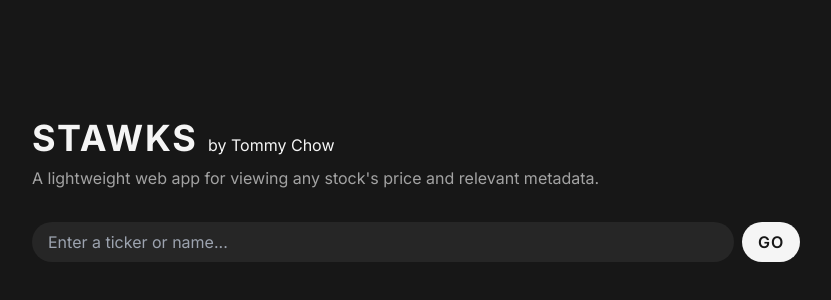
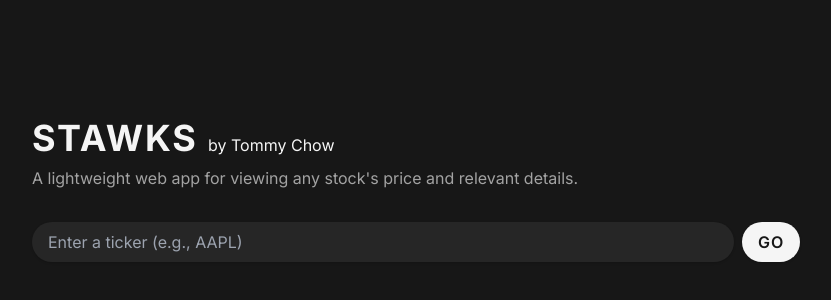
Before and after one commit to tommyxchow/stawks, a Next.js app: page / in a window 1280 px wide. Shown: the part 210-510 px from the top of the page, without its empty margins (224-1055 px from the left). Built offline with nearby package versions, Linux system fonts and the light colour scheme.

Commit message:
Add home button & tweak styles

```diff
--- a/components/Button.tsx
+++ b/components/Button.tsx
@@ -3,7 +3,7 @@ import React from 'react';
 export default function Button({ children, onClick }: ButtonProps) {
   return (
     <button
-      className='bg-neutral-100 text-neutral-900 px-4 py-2 rounded-full font-semibold uppercase tracking-wider'
+      className='bg-neutral-100 text-neutral-900 px-4 py-2 rounded-full font-semibold uppercase tracking-wider hover:bg-opacity-50 shadow active:shadow-none transition active:scale-90'
       onClick={onClick}
     >
       {children}
--- a/components/Input.tsx
+++ b/components/Input.tsx
@@ -4,7 +4,7 @@ export default function Input({ id, placeholder }: InputProps) {
   return (
     <input
       id={id}
-      className='px-4 py-2 rounded-full bg-neutral-800 w-full'
+      className='px-4 py-2 rounded-full bg-neutral-800 w-full shadow'
       placeholder={placeholder}
       required
     ></input>
--- a/components/TickerForm.tsx
+++ b/components/TickerForm.tsx
@@ -13,8 +13,8 @@ export default function TickerForm() {
   };
 
   return (
-    <form className='flex items-center gap-2' onSubmit={handleSubmit}>
-      <Input id='ticker' placeholder='Enter a ticker or name...' />
+    <form className='flex items-center gap-2 w-full' onSubmit={handleSubmit}>
+      <Input id='ticker' placeholder='Enter a ticker (e.g., AAPL)' />
 
       <Button>Go</Button>
     </form>
--- a/pages/index.tsx
+++ b/pages/index.tsx
@@ -16,7 +16,7 @@ const Home: NextPage = () => {
 
           <p className='text-neutral-400'>
             A lightweight web app for viewing any stock&apos;s price and
-            relevant metadata.
+            relevant details.
           </p>
         </div>
 
--- a/pages/stocks/[ticker].tsx
+++ b/pages/stocks/[ticker].tsx
@@ -10,6 +10,8 @@ import {
   PreviousDayPrice,
   StockData,
 } from '../../types/iex';
+import { HiHome } from 'react-icons/hi';
+import Link from 'next/link';
 
 type TickerProps = {
   ticker: string;
@@ -46,7 +48,18 @@ export default function Ticker({
       description={`Stock data for ${stockTicker}.`}
     >
       <div className='min-h-screen py-8 flex flex-col gap-16'>
+        <div className='flex items-center gap-2'>
+          <Link href='/'>
+            <a>
+              <HiHome
+                className='active:scale-90 hover:opacity-50 transition'
+                size={28}
+                title='Go home'
+              />
+            </a>
+          </Link>
           <TickerForm />
+        </div>
 
         <section className='flex flex-col gap-4'>
           <div className='flex flex-col gap-2'>
@@ -92,12 +105,14 @@ export default function Ticker({
             />
           </div>
 
+          {companyData.description && (
             <section className='space-y-8'>
               <div>
                 <h2 className='text-2xl font-semibold mb-2'>About</h2>
                 <p>{companyData.description}</p>
               </div>
             </section>
+          )}
         </section>
       </div>
     </Layout>
```
Lines whose indentation alone changed are shown as unchanged.
